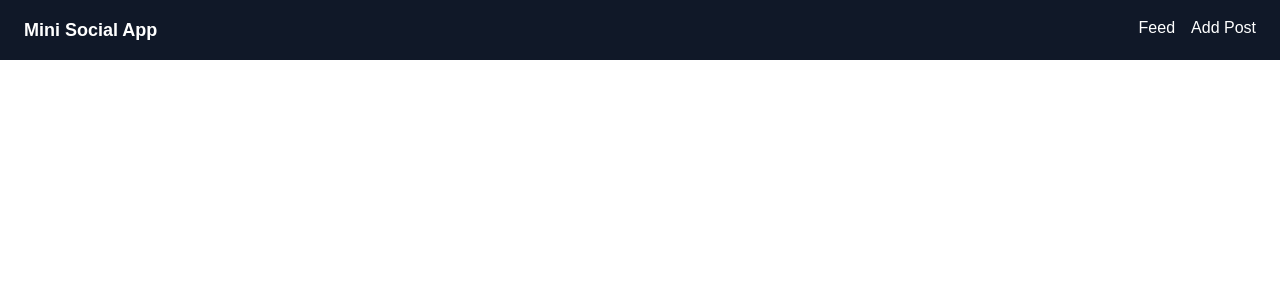
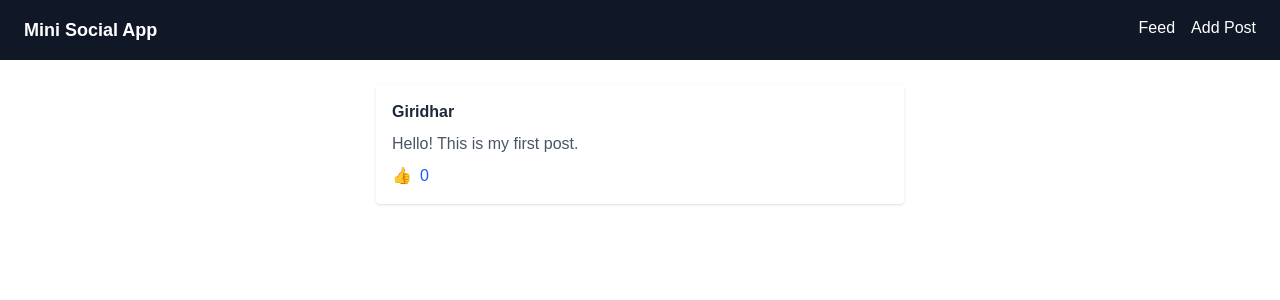
Before and after one commit to giridhar07/SocialSite, a Next.js app in the folder socialsite/: page / in a window 1280 px wide. Shown: the top 300 px of the page. Built offline with nearby package versions, Linux system fonts and the light colour scheme.

Commit message:
added postcard.jsx file and update code

```diff
--- /dev/null
+++ b/socialsite/Components/PostCard.jsx
@@ -0,0 +1,15 @@
+export default function PostCard({ post, onLike }) {
+  return (
+    <div className="bg-white p-4 rounded shadow mb-4">
+      <h3 className="font-semibold text-gray-800">{post.user}</h3>
+      <p className="text-gray-600 my-2">{post.text}</p>
+
+      <button
+        onClick={() => onLike(post.id)}
+        className="flex items-center gap-2 text-blue-600 hover:text-blue-800"
+      >
+        👍 <span>{post.likes}</span>
+      </button>
+    </div>
+  );
+}
--- a/socialsite/pages/_app.js
+++ b/socialsite/pages/_app.js
@@ -1,5 +1,19 @@
 import "@/styles/globals.css";
+import { useState } from "react";
 
 export default function App({ Component, pageProps }) {
-  return <Component {...pageProps} />;
+  const [posts, setPosts] = useState([
+    {
+      id: 1,
+      user: "Giridhar",
+      text: "Hello! This is my first post.",
+      likes: 0,
+    },
+  ]);
+
+  return (
+    <>
+      <Component {...pageProps} posts={posts} setPosts={setPosts} />
+    </>
+  );
 }
--- a/socialsite/pages/index.js
+++ b/socialsite/pages/index.js
@@ -1,11 +1,23 @@
-import NavBar from "@/Components/NavBar";
+import Navbar from "../Components/NavBar";
+import PostCard from "../Components/PostCard";
 
+export default function Home({ posts, setPosts }) {
+  const handleLike = (id) => {
+    setPosts((prev) =>
+      prev.map((post) =>
+        post.id === id ? { ...post, likes: post.likes + 1 } : post
+      )
+    );
+  };
 
-export default function Home() {
   return (
     <>
-    <NavBar />
-
+      <Navbar />
+      <main className="max-w-xl mx-auto p-6">
+        {posts.map((post) => (
+          <PostCard key={post.id} post={post} onLike={handleLike} />
+        ))}
+      </main>
     </>
   );
 }
```
